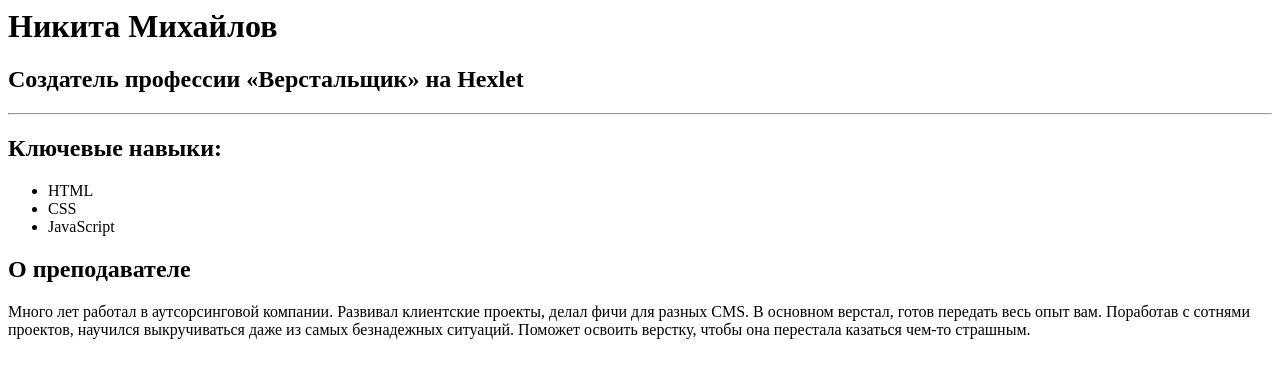
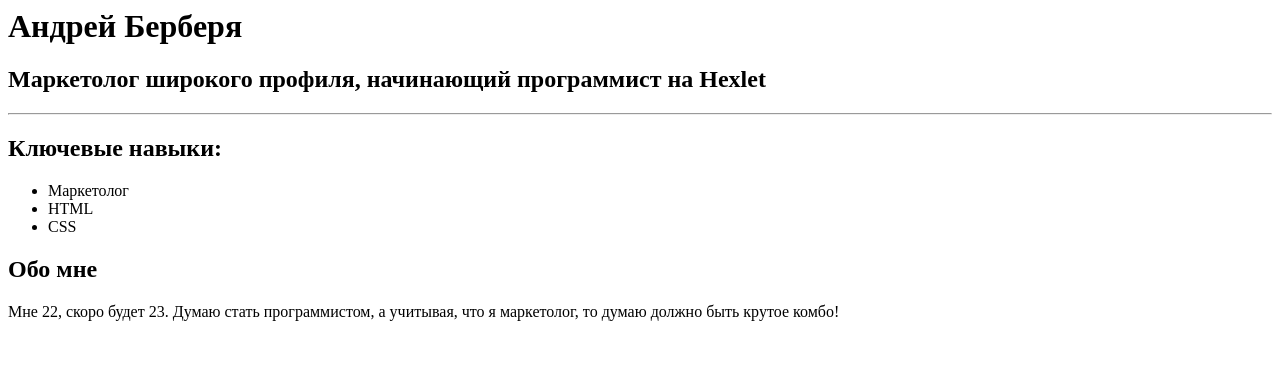
Before and after one commit to berberyAnd/berberyA1, a plain HTML site: page index.html in a window 1280 px wide. Drawn offline with Linux system fonts and the light colour scheme.

Commit message:
Update index.html

```diff
--- a/index.html
+++ b/index.html
@@ -1,26 +1,24 @@
 <main>
-  <h1>Никита Михайлов</h1>
-  <h2>Создатель профессии «Верстальщик» на Hexlet</h2>
+  <h1>Андрей Берберя</h1>
+  <h2>Маркетолог широкого профиля, начинающий программист на Hexlet</h2>
 
   <hr>
 
   <section>
     <h2>Ключевые навыки:</h2>
     <ul>
+      <li>Маркетолог</li>
       <li>HTML</li>
       <li>CSS</li>
-      <li>JavaScript</li>
     </ul>
   </section>
 
   <section>
-    <h2>О преподавателе</h2>
+    <h2>Обо мне</h2>
     <p>
-      Много лет работал в аутсорсинговой компании. Развивал клиентские проекты,
-      делал фичи для разных CMS. В основном верстал, готов передать весь опыт
-      вам. Поработав с сотнями проектов, научился выкручиваться даже из самых
-      безнадежных ситуаций. Поможет освоить верстку, чтобы она перестала
-      казаться чем-то страшным.
+      Мне 22, скоро будет 23. Думаю стать программистом,
+      а учитывая, что я маркетолог,
+      то думаю должно быть крутое комбо!
     </p>
   </section>
 </main>
```
